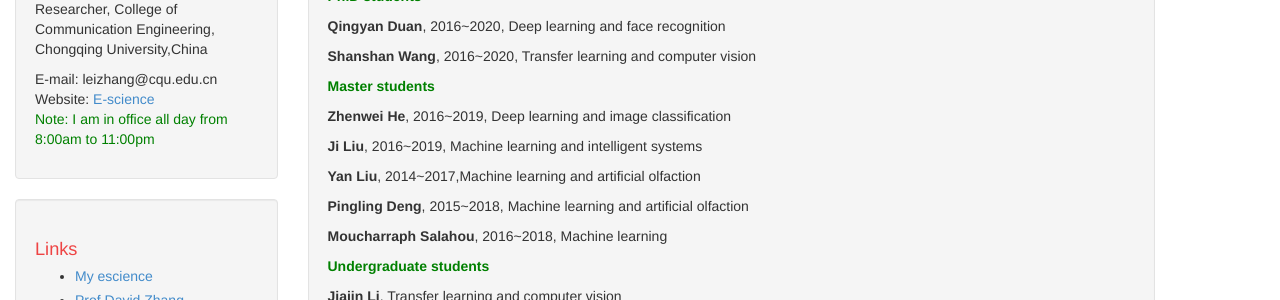
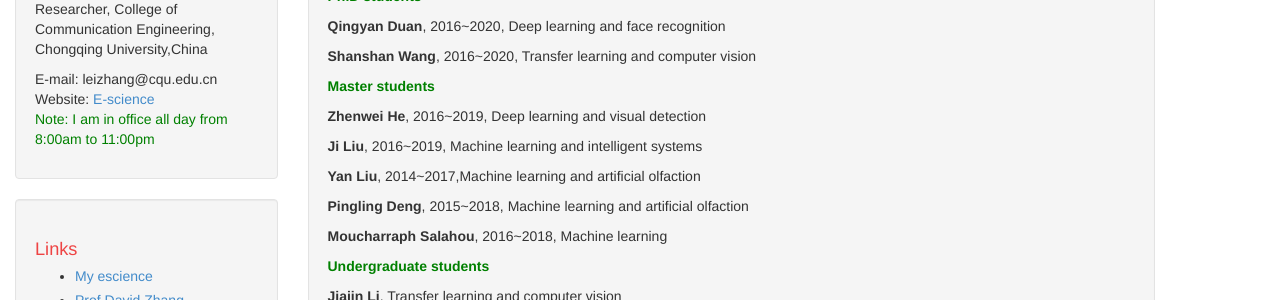
Before and after one commit to DrLeiZhang/website, a Jekyll site: the page built from people.html, in a window 1280 px wide and 900 px high, scrolled down 406 px. Shown: the part 152-452 px from the top of the window. Built offline with Jekyll 4.4.1, drawn with Linux system fonts in a browser that asks for light colours; Markdown is read by kramdown in place of the engine named in the settings.

Commit message:
Update
Signed-off-by: leizhang@cqu.edu.cn <leizhang@cqu.edu.cn>

```diff
--- a/people.html
+++ b/people.html
@@ -24,7 +24,7 @@ layout: default
 <p><B>Shanshan Wang</B>, 2016~2020, Transfer learning and computer vision
 
 <p style="color:green;"><h0><B>Master students</B></h0></p>
-<p><B>Zhenwei He</B>, 2016~2019, Deep learning and image classification</p>
+<p><B>Zhenwei He</B>, 2016~2019, Deep learning and visual detection</p>
 <p><B>Ji Liu</B>, 2016~2019, Machine learning and intelligent systems</p>
 <p><B>Yan Liu</B>, 2014~2017,Machine learning and artificial olfaction</p>
 <p><B>Pingling Deng</B>, 2015~2018, Machine learning and artificial olfaction</p>
```
